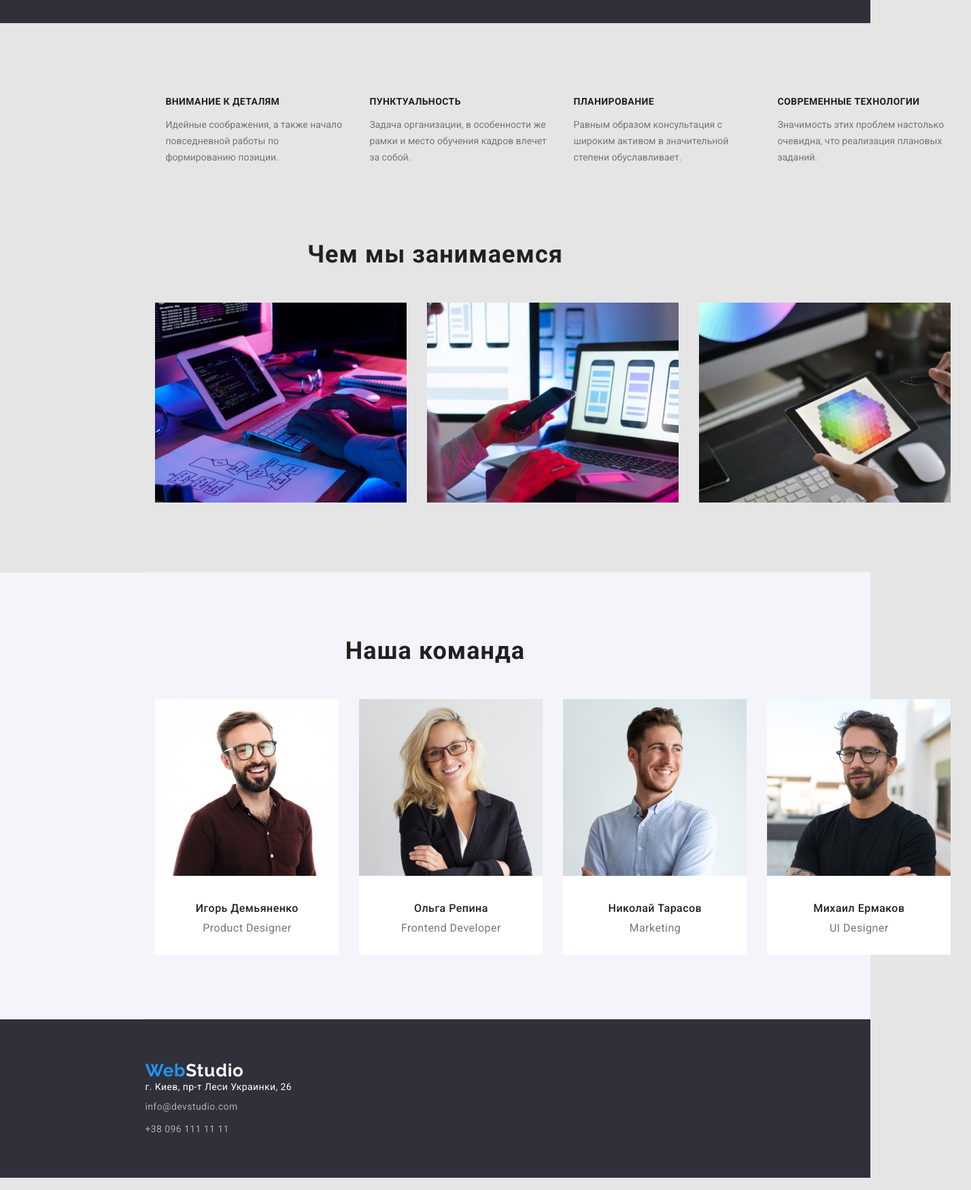
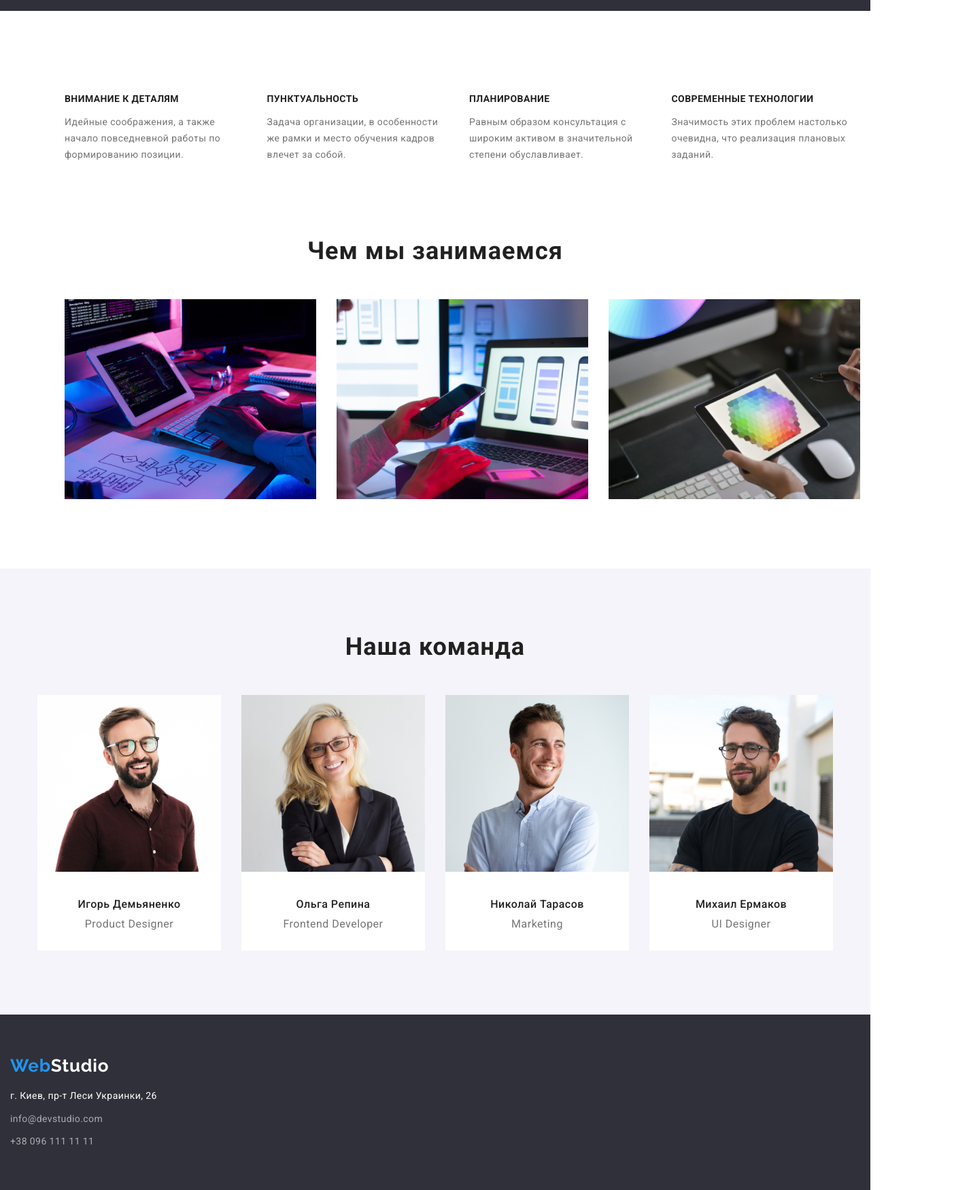
Before and after one commit to MartaBiluha/goit-markup-hw-03, a plain HTML site: page index.html in a window 1280 px wide. Shown: the part 700-2450 px from the top of the page at 68% size, 1428 px wide, since content can reach past the window. Drawn offline with nearby package versions, Linux system fonts and the light colour scheme.

Commit message:
Исправления

```diff
--- a/css/styles.css
+++ b/css/styles.css
@@ -14,7 +14,7 @@
 }
 
 body {
-  background-color: var(--primary-background-color);
+  background-color: #ffffff;
   color: var(--primary-text-color);
 
   font-family: Roboto, sans-serif;
@@ -26,6 +26,7 @@ body {
 
 header {
   background-color: #ffffff;
+  border-bottom: 1px solid #ececec;
 }
 .container {
   display: flex;
@@ -33,10 +34,9 @@ header {
   padding-right: 15px;
   align-items: center;
   justify-content: space-between;
-  margin-left: 16.67%;
-  margin-right: 16.67%;
+  margin-left: auto;
+  margin-right: auto;
   width: 1200px;
-  border-bottom: 1px solid #ececec;
 }
 
 .logo-blue {
@@ -122,8 +122,8 @@ main {
   display: flex;
   align-content: center;
   flex-wrap: wrap;
-  padding: 12.5% 28.25% 17.5% 28.25%;
-  width: 100%;
+  padding-top: 200px;
+  padding-bottom: 280px;
 }
 
 .hero-title {
@@ -134,7 +134,8 @@ main {
   letter-spacing: 0.06em;
   text-transform: uppercase;
   color: var(--secondary-text-color);
-  margin: 0;
+  margin: auto;
+  width: 646px;
 }
 
 .primary-button {
@@ -159,32 +160,38 @@ main {
   text-transform: uppercase;
   color: var(--title-text-color);
 }
+
+.advantage-section {
+  padding-top: 94px;
+  padding-bottom: 94px;
+  padding-left: 15px;
+  padding-right: 15px;
+}
+
 .section-advantages {
   list-style-type: none;
-  padding-left: 0;
+  margin-bottom: 0;
 }
 
 .container .section-advantages {
   display: flex;
-  padding-top: 94px;
-  padding-bottom: 94px;
-  padding-left: 15px;
-  padding-right: 15px;
   width: 1200px;
   justify-content: space-between;
-  margin-top: 0;
-  margin-bottom: 0;
-  margin-right: 200px;
 }
 
 .advantage-box {
   width: 270px;
   margin-right: 30px;
   padding-right: 0 0 0 0;
+  letter-spacing: 0.03em;
 }
 
 .advantage-box:last-child {
   margin-right: 0;
+}
+
+.activity-section {
+  padding-bottom: 94px;
 }
 
 .activity-title {
@@ -196,16 +203,16 @@ main {
   color: var(--title-text-color);
   margin-top: 0;
   margin-bottom: 0;
+  padding-bottom: 50px;
 }
 
 .section-activity {
   list-style-type: none;
-  padding: 0;
+  margin-top: 0;
+  margin-bottom: 0;
 }
 .container .section-activity {
   display: flex;
-  margin-top: 50px;
-  margin-bottom: 94px;
 }
 
 .activity-item {
@@ -228,18 +235,19 @@ main {
   letter-spacing: 0.03em;
   color: var(--title-text-color);
   margin-top: 0;
-  margin-bottom: 50px;
+  padding-bottom: 50px;
+  margin-bottom: 0;
 }
 
 .team-section {
   background-color: #f5f4fa;
   padding-top: 94px;
+  padding-bottom: 94px;
 }
 
 .team-member {
   margin-right: 30px;
   background-color: #ffffff;
-  margin-bottom: 94px;
 }
 
 .team-member:last-child {
@@ -258,6 +266,11 @@ main {
   padding-left: 0;
 }
 
+.team-member-data {
+  padding-top: 30px;
+  padding-bottom: 30px;
+}
+
 .team-member-name {
   font-weight: 500;
   font-size: 16px;
@@ -265,7 +278,6 @@ main {
   letter-spacing: 0.03em;
   color: var(--title-text-color);
   text-align: center;
-  padding-top: 30px;
   padding-bottom: 10px;
   margin-top: 0px;
   margin-bottom: 0px;
@@ -276,7 +288,6 @@ main {
   line-height: 1.19;
   text-align: center;
   letter-spacing: 0.03em;
-  padding-bottom: 30px;
   margin-top: 0px;
   margin-bottom: 0px;
 }
@@ -286,11 +297,10 @@ footer {
 }
 
 .contact-information {
-  margin-left: 16.67%;
+  margin: 0 auto;
   padding-top: 60px;
   padding-bottom: 60px;
-  padding-left: 0;
-  text-align: start;
+  padding-left: 15px;
 }
 
 address {
@@ -299,6 +309,7 @@ address {
   line-height: 1.17;
   letter-spacing: 0.03em;
   color: var(--secondary-text-color);
+  padding-top: 20px;
 }
 
 .bottom-logo {
@@ -309,7 +320,6 @@ address {
   letter-spacing: 0.03em;
   color: var(--secondary-text-color);
   text-decoration: none;
-  margin-bottom: 20px;
 }
 
 .bottom-logo-blue {
@@ -324,7 +334,6 @@ address {
 .bottom-section-contacts {
   list-style-type: none;
   padding-left: 0;
-  margin-top: 9px;
   margin-bottom: 0px;
 }
 .bottom-contact-link {
@@ -361,7 +370,7 @@ address {
 }
 
 .secondary-button-item {
-  margin-right: 30px;
+  margin-right: 8px;
 }
 
 .secondary-button-item:last-child {
@@ -404,7 +413,7 @@ address {
   background: #ffffff;
   margin-right: 30px;
   margin-bottom: 30px;
-  text-align: center;
+  text-align: start;
   width: 370px;
 }
 
@@ -422,12 +431,21 @@ address {
   line-height: 2;
   letter-spacing: 0.06em;
   color: var(--title-text-color);
+  margin: 0;
+  padding-bottom: 4px;
 }
 
 .work-example-specialization {
   font-size: 16px;
-  line-height: 1.9; /* identical to box height, or 187% */
+  line-height: 1.9;
   letter-spacing: 0.03em;
+  margin: 0;
+}
+
+.work-example-data {
+  padding-left: 24px;
+  padding-top: 20px;
+  padding-bottom: 20px;
 }
 
 button {
--- a/index.html
+++ b/index.html
@@ -52,7 +52,7 @@
         <button class="primary-button">Заказать услугу</button>
         </div>
         <!--Преимущества-->
-        <section>
+        <section class="advantage-section">
             <div class="container">
             <ul class="section-advantages">
                 <li class="advantage-box">
@@ -75,7 +75,7 @@
             </div>
         </section>
         <!--Деятельность-->
-        <section>
+        <section class="activity-section">
             <h2 class="activity-title">Чем мы занимаемся</h2>
             <div class="container">
             <ul class="section-activity">
@@ -98,23 +98,31 @@
             <ul  class="section-team">
                 <li class="team-member">
                     <img src="./images/img-2.jpg" alt="На фото Игорь Демьяненко" width="270">
+                    <div class="team-member-data">
                     <p class="team-member-name">Игорь Демьяненко</p>
                     <p class="team-member-specialization" lang="en">Product Designer</p>
+                    </div>
                 </li>
                 <li class="team-member">
                     <img src="./images/img-3.jpg" alt="На фото Ольга Репина" width="270">
+                    <div class="team-member-data">
                     <p class="team-member-name">Ольга Репина</p>
                     <p class="team-member-specialization" lang="en">Frontend Developer</p>
+                    </div>
                 </li>
                 <li class="team-member">
                     <img src="./images/img-4.jpg" alt="На фото Николай Тарасов" width="270">
+                    <div class="team-member-data">
                     <p class="team-member-name">Николай Тарасов</p>
                     <p class="team-member-specialization" lang="en">Marketing</p>
+                </div>
                 </li>
                 <li class="team-member">
                     <img src="./images/img-5.jpg" alt="На фото Михаил Ермаков" width="270">
+                    <div class="team-member-data">
                     <p class="team-member-name">Михаил Ермаков</p>
                     <p class="team-member-specialization" lang="en">UI Designer</p>
+                    </div>
                 </li>
 
             </div>
```
Also changed, not shown: portfolio.html (+18 -0 lines).
